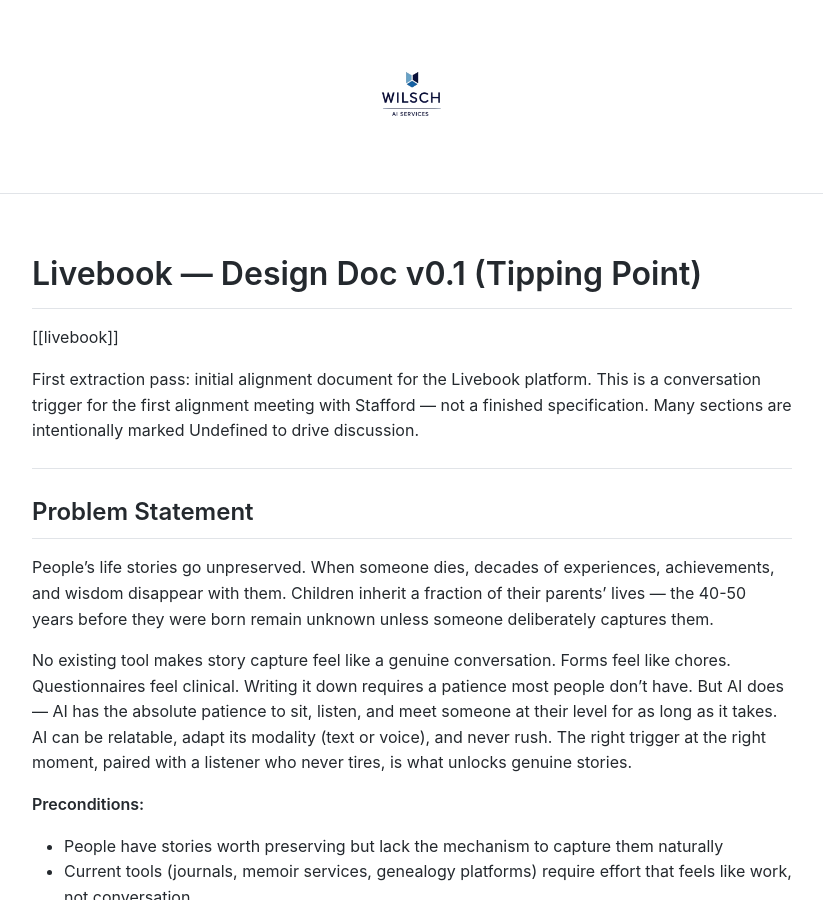
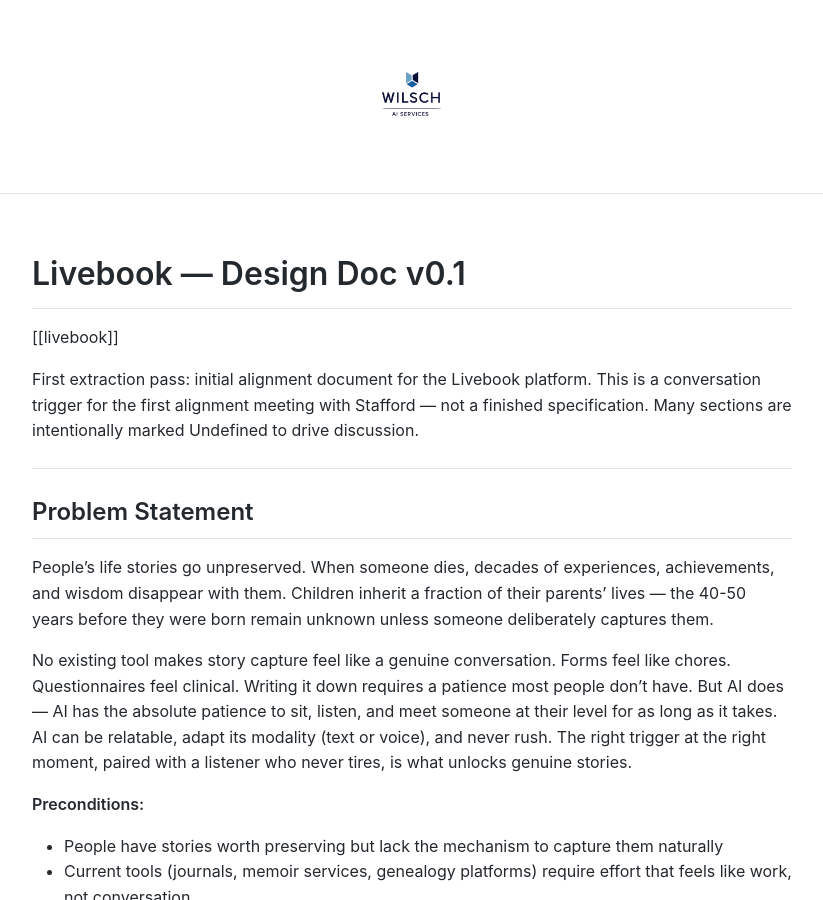
Before and after one commit to MariusWilsch/public-wilsch-ai-pages, a Jekyll site: the page built from project/livebook/livebook-design-doc-v01.md, in a window 1280 px wide and 900 px high. Shown: the whole window, without its empty margins (228-1051 px from the left). Built offline with Jekyll 4.4.1, drawn with Linux system fonts in a browser that asks for light colours; our own code applies the rules of GitHub Pages for plain Markdown files.

Commit message:
Sync from hippocampus 2026-02-19

````diff
--- a/project/livebook/livebook-design-doc-v01.md
+++ b/project/livebook/livebook-design-doc-v01.md
@@ -2,7 +2,7 @@
 publish: true
 ---
 
-# Livebook — Design Doc v0.1 (Tipping Point)
+# Livebook — Design Doc v0.1
 [[livebook]]
 
 First extraction pass: initial alignment document for the Livebook platform. This is a conversation trigger for the first alignment meeting with Stafford — not a finished specification. Many sections are intentionally marked Undefined to drive discussion.
@@ -69,7 +69,7 @@ Plug ──→ Opera ──→ Shakespeare ──→ Livebook
 (context)  (interview)  (book output)    (artifact)
 ```
 
-![Livebook Pipeline — Plug → Opera → Shakespeare](assets/livebook-pipeline.png)
+<img src="assets/livebook-pipeline.png" alt="Livebook Pipeline — Plug → Opera → Shakespeare" width="100%">
 
 **Plug — Context Collector**
 Creates relatable triggers from real life. Location, calendar, daily events — whatever makes the user go "oh yeah, that's true." The purpose is to activate neural memory chains: one relatable observation triggers associated memories, which trigger deeper stories. Like a sales process — three relatable "yeses" and the person is in a different headspace.
````
